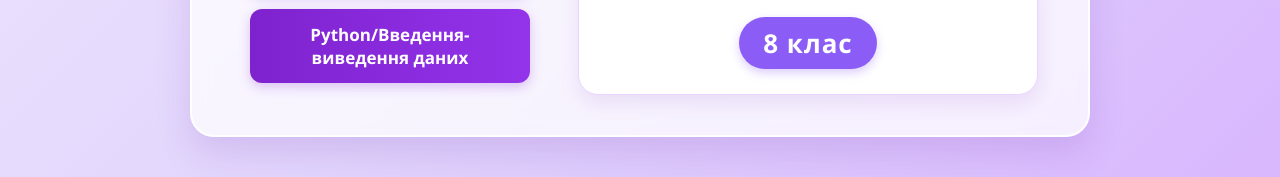
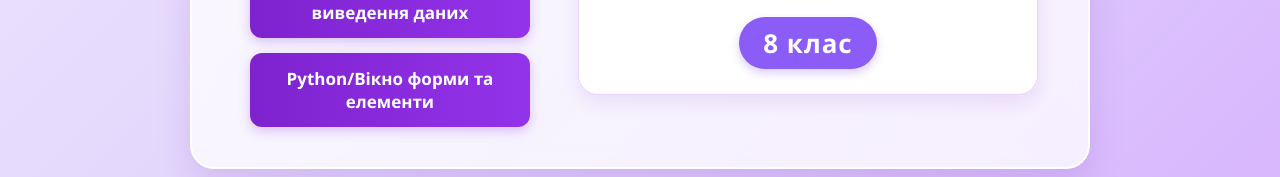
Before and after one commit to valentunaandriyvna-maker/inform_vpravu, a plain HTML site: page 8-klas/index.html in a window 1280 px wide. Shown: the part 520-697 px from the top of the page. Drawn offline with Linux system fonts and the light colour scheme.

Commit message:
Add link for Python form window and elements

```diff
--- a/8-klas/index.html
+++ b/8-klas/index.html
@@ -19,6 +19,7 @@
                 <a class="btn" href="zbir_pc.html">Збір ПК для навчання</a>
                 <a class="btn" href="pc_montazh.html">ПК для монтажу відео</a>
                 <a class="btn" href="Python1.html">Python/Введення-виведення даних</a>
+                 <a class="btn" href="Python1.html">Python/Вікно форми та елементи</a>
             </div>
         </div>
 
```
